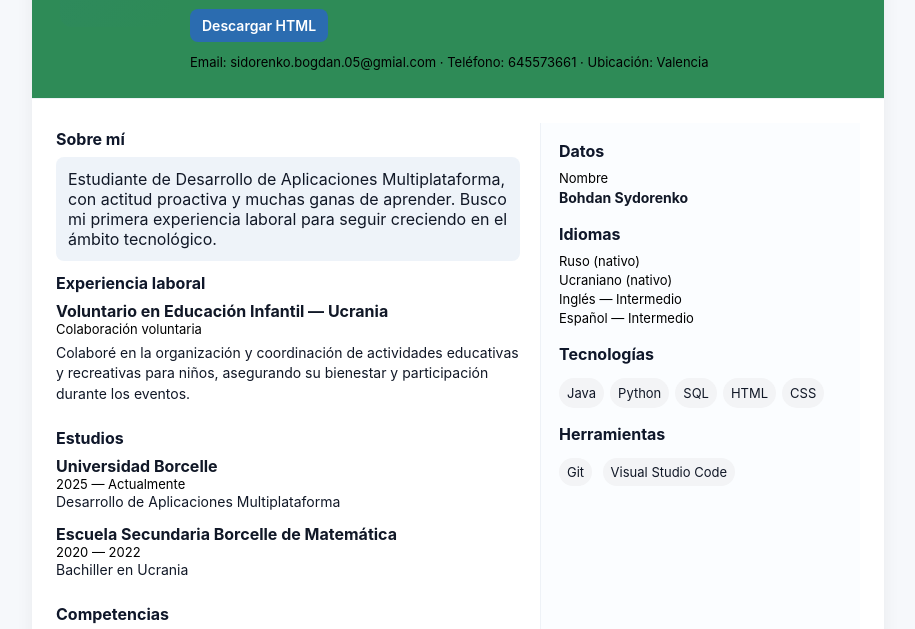
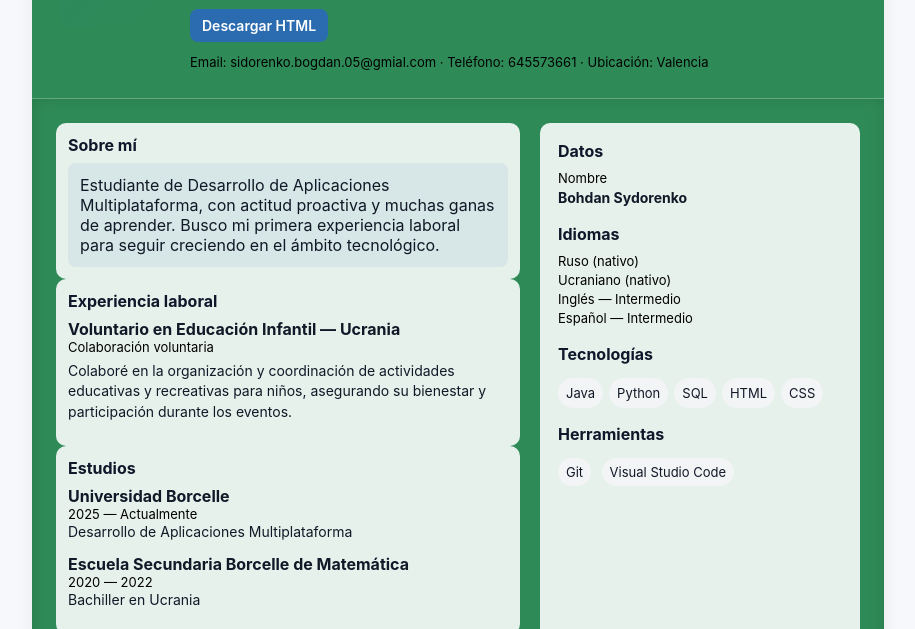
Before and after one commit to Sagmanua/Curriculum, a plain HTML site: page index.html in a window 1280 px wide. Shown: the part 167-796 px from the top of the page, without its empty margins (182-1097 px from the left). Drawn offline with Linux system fonts and the light colour scheme.

Commit message:
Update style.css

```diff
--- a/style.css
+++ b/style.css
@@ -4,7 +4,7 @@
     --accent: #2b6cb0;
     --muted: #6b7280;
     --glass: rgba(43, 108, 176, 0.08);
-    --green: #2e8b57;
+    --green: #2e8b57; /* Sea-green */
     --black: #000101;
 }
 
@@ -33,6 +33,7 @@ html, body {
     overflow: hidden;
 }
 
+/* HEADER */
 header {
     display: flex;
     gap: 20px;
@@ -84,16 +85,24 @@ h1 {
     font-size: 14px;
 }
 
+/* MAIN — NEW SEA-GREEN DESIGN */
 main {
     display: grid;
     grid-template-columns: 1fr 320px;
     gap: 20px;
     padding: 24px;
-    border-top: 1px solid #eef2f7;
+
+    background: var(--green); /* Sea-green background */
+    border-top: 1px solid rgba(255,255,255,0.25);
+    box-shadow: inset 0 0 16px rgba(0,0,0,0.12);
 }
 
+/* CONTENT SECTIONS INSIDE MAIN */
 section {
-    padding: 6px 0;
+    padding: 12px;
+    background: rgba(255,255,255,0.88); /* readable light background */
+    border-radius: 10px;
+    backdrop-filter: blur(4px);
 }
 
 h2 {
@@ -145,16 +154,20 @@ ul.skills {
     flex-wrap: wrap;
 }
 
+/* RIGHT COLUMN */
 .col-right {
-    background: #fbfdff;
+    background: rgba(255,255,255,0.88);
     padding: 18px;
-    border-left: 1px solid #eef2f7;
+    border-radius: 10px;
+    backdrop-filter: blur(4px);
 }
 
+/* SECTIONS IN RIGHT COLUMN */
 .section-block {
     margin-bottom: 16px;
 }
 
+/* FOOTER */
 footer {
     padding: 14px 24px;
     background: #ffffff;
@@ -164,6 +177,7 @@ footer {
     font-size: 13px;
 }
 
+/* MOBILE */
 @media (max-width: 840px) {
     main {
         grid-template-columns: 1fr;
```
